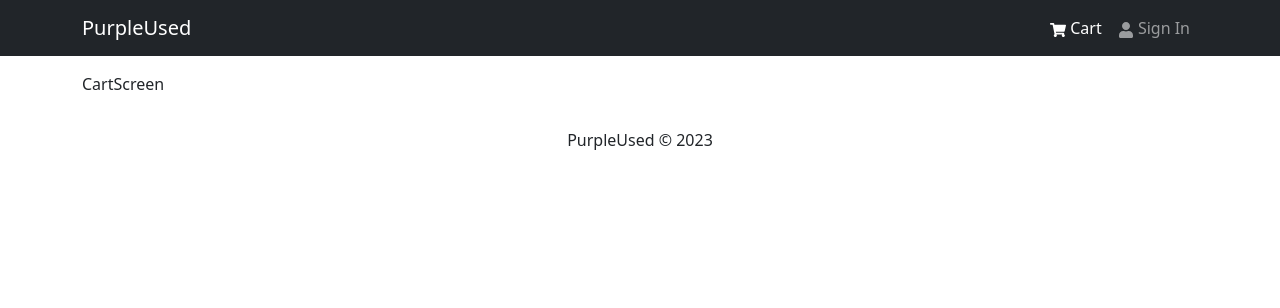
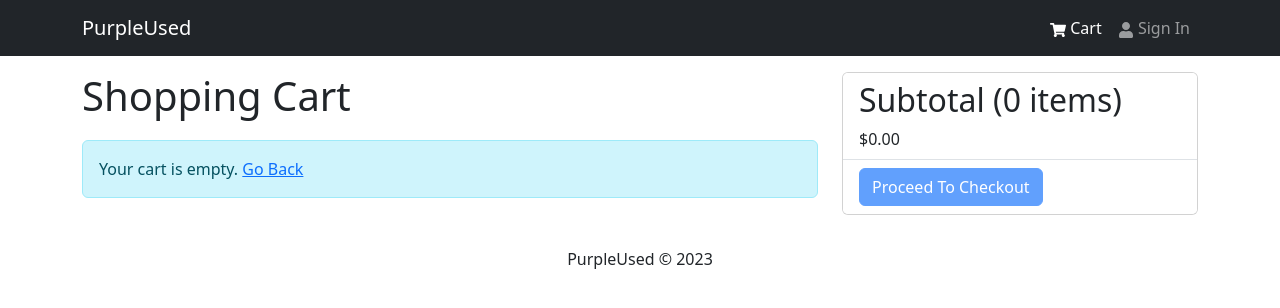
Before and after one commit to solidwake/eshop, a React (Vite) app in the folder frontend/: page /cart in a window 1280 px wide. Shown: the top 308 px of the page. Built offline with nearby package versions, Linux system fonts and the light colour scheme.

Commit message:
add cart screen

```diff
--- a/frontend/src/screens/CartScreen.jsx
+++ b/frontend/src/screens/CartScreen.jsx
@@ -7,15 +7,83 @@
   Image,
   Form,
   Button,
-  Card
+  Card,
+  ListGroupItem
 } from 'react-bootstrap'
 import { FaTrash } from 'react-icons/fa'
 import Message from '../components/Message'
+import { addToCart } from '../slices/cartSlice'
 
 export default function CartScreen() {
   const navigate = useNavigate()
   const dispatch = useDispatch()
+
+  const cart = useSelector((state) => state.cart)
+  const { cartItems } = cart
+
+  const addToCartHandler = async (product, qty) => {
+    dispatch(addToCart({ ...product, qty }))
+  }
+
   return (
-    <div>CartScreen</div>
+    <Row>
+      <Col md={8}>
+        <h1 style={{ marginBottom: '20px' }}>Shopping Cart</h1>
+        {cartItems.length === 0 ? (
+          <Message>
+            Your cart is empty. <Link to='/'> Go Back</Link>
+          </Message>
+        ) : (
+          <ListGroup variant='flush'>{cartItems.map((item) => ((
+            <ListGroup.Item key={item._id}>
+              <Row>
+                <Col md={2}>
+                  <Image src={item.image} alt={item.name} fluid rounded />
+                </Col>
+                <Col md={3}>
+                  <Link to={'/product/${item._id'}>{item.name}</Link>
+                </Col>
+                <Col md={2}>${item.price}</Col>
+                <Col md={2}>
+                  <Form.Control
+                    as='select'
+                    value={item.qty}
+                    onChange={(e) => addToCartHandler(item, Number(e.target.value))}>
+                    {[...Array(item.countInStock).keys()].map((x) => (
+                      <option key={x + 1} value={x + 1}>
+                        {x + 1}
+                      </option>
+                    ))}
+                  </Form.Control>
+                </Col>
+                <Col md={2}>
+                  <Button type='button' variant='light'>
+                    <FaTrash />
+                  </Button>
+                </Col>
+              </Row>
+            </ListGroup.Item>
+          )))}
+          </ListGroup>
+        )}
+      </Col>
+      <Col md={4}>
+        <Card>
+          <ListGroup variant='flush'>
+            <ListGroup.Item>
+              <h2>
+                Subtotal ({cartItems.reduce((acc, item) => acc + item.qty, 0)} items)
+              </h2>
+              ${cartItems.reduce((acc, item) => acc + item.qty * item.price, 0).toFixed(2)}
+            </ListGroup.Item>
+            <ListGroupItem>
+              <Button type='button' classNam='btn-block' disabled={cartItems.length === 0}>
+                Proceed To Checkout
+              </Button>
+            </ListGroupItem>
+          </ListGroup>
+        </Card>
+      </Col>
+    </Row>
   )
 }
```
